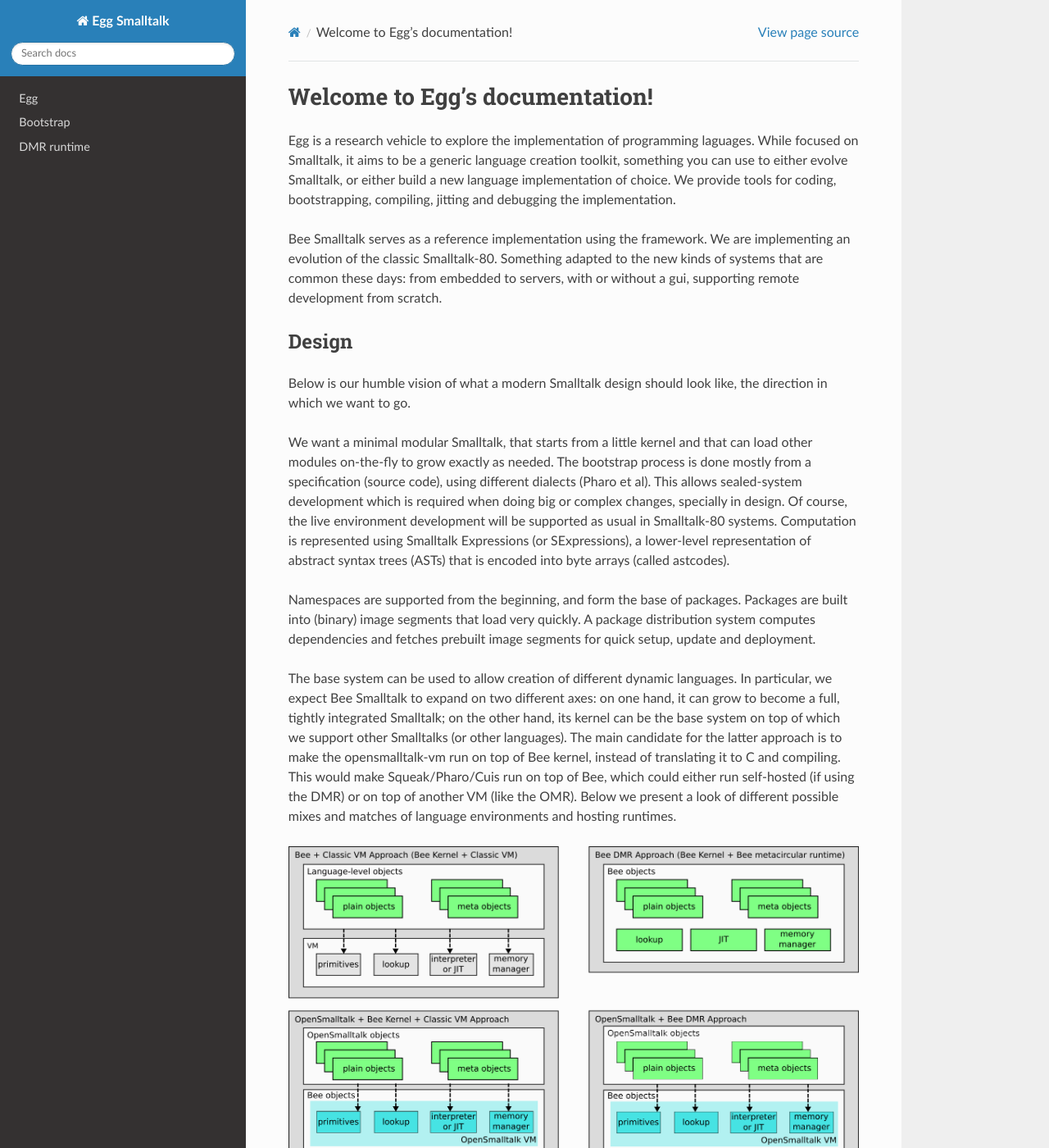
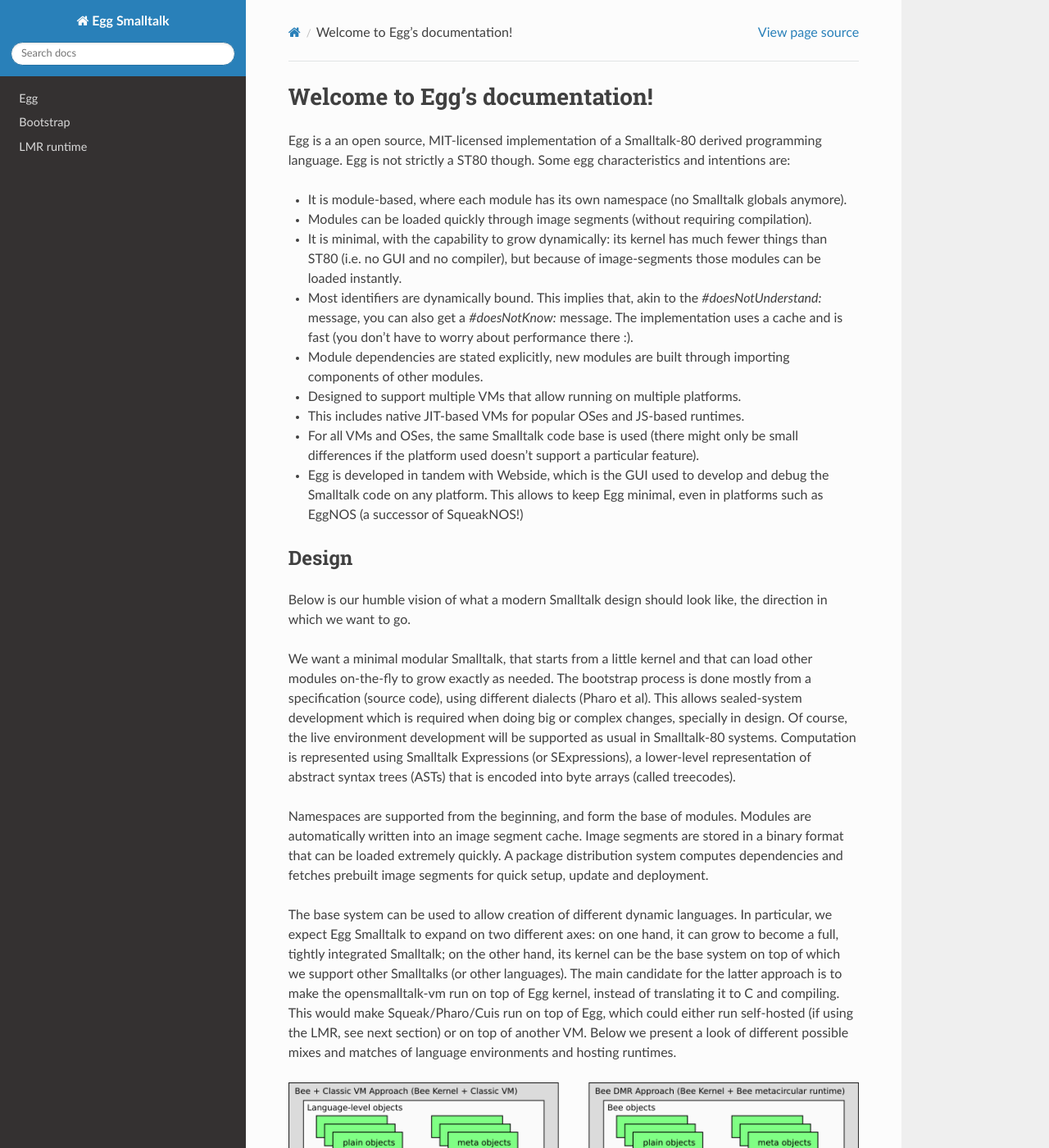
Before and after one commit to powerlang/egg, a Sphinx documentation site: the page built from docs/index.rst, in a window 1280 px wide and 1400 px high. Shown: the whole window at 82% size. Built offline with Sphinx 7.4.7 and the Read the Docs theme 2.0.0, drawn with Linux system fonts in a browser that asks for light colours; some of the changed text lies outside the part shown.

Commit message:
docs: update docs to refer to egg

```diff
--- a/docs/index.rst
+++ b/docs/index.rst
@@ -2,18 +2,20 @@
 Welcome to Egg's documentation!
 =====================================
 
-Egg is a research vehicle to explore the implementation of programming
-laguages. While focused on Smalltalk, it aims to be a generic language creation
-toolkit, something you can use to either evolve Smalltalk, or either build
-a new language implementation of choice.
-We provide tools for coding, bootstrapping, compiling, jitting and debugging the
-implementation.
+Egg is a an open source, MIT-licensed implementation of a Smalltalk-80 derived
+programming language. Egg is not strictly a ST80 though. Some egg characteristics
+and intentions are:
 
-Bee Smalltalk serves as a reference implementation using the framework.
-We are implementing an evolution of the classic Smalltalk-80. Something
-adapted to the new kinds of systems that are common these days: from
-embedded to servers, with or without a gui, supporting remote development
-from scratch.
+- It is module-based, where each module has its own namespace (no Smalltalk globals anymore).
+- Modules can be loaded quickly through image segments (without requiring compilation).
+- It is minimal, with the capability to grow dynamically: its kernel has much fewer things than ST80 (i.e. no GUI and no compiler), but because of image-segments those modules can be loaded instantly.
+- Most identifiers are dynamically bound. This implies that, akin to the `#doesNotUnderstand:` message, you can also get a `#doesNotKnow:` message. The implementation uses a cache and is fast (you don't have to worry about performance there :).
+- Module dependencies are stated explicitly, new modules are built through importing components of other modules.
+- Designed to support multiple VMs that allow running on multiple platforms.
+- This includes native JIT-based VMs for popular OSes and JS-based runtimes.
+- For all VMs and OSes, the same Smalltalk code base is used (there might only be small differences if the platform used doesn't support a particular feature).
+- Egg is developed in tandem with Webside, which is the GUI used to develop and debug the Smalltalk code on any platform. This allows to keep Egg minimal, even in platforms such as EggNOS (a successor of SqueakNOS!)
+
 
 
 Design
@@ -31,23 +33,24 @@
 systems.
 Computation is represented using Smalltalk Expressions (or SExpressions),
 a lower-level representation of abstract syntax trees (ASTs) that is
-encoded into byte arrays (called astcodes).
+encoded into byte arrays (called treecodes).
 
-Namespaces are supported from the beginning, and form the base of packages.
-Packages are built into (binary) image segments that load very quickly.
+Namespaces are supported from the beginning, and form the base of modules.
+Modules are automatically written into an image segment cache. Image segments
+are stored in a binary format that can be loaded extremely quickly.
 A package distribution system computes dependencies and fetches
 prebuilt image segments for quick setup, update and deployment.
 
 The base system can be used to allow creation of
 different dynamic languages.  In particular,
-we expect Bee Smalltalk to expand on two different axes: on one hand, it can
+we expect Egg Smalltalk to expand on two different axes: on one hand, it can
 grow to become a full, tightly integrated Smalltalk; on the other hand,
 its kernel can be the base system on top of which we support other
 Smalltalks (or other languages). The main candidate for the latter
-approach is to make the opensmalltalk-vm run on top of Bee kernel, instead
+approach is to make the opensmalltalk-vm run on top of Egg kernel, instead
 of translating it to C and compiling. This would make Squeak/Pharo/Cuis
-run on top of Bee, which could either run self-hosted (if using the DMR)
-or on top of another VM (like the OMR). Below we present a look of different
+run on top of Egg, which could either run self-hosted (if using the LMR, see next section)
+or on top of another VM. Below we present a look of different
 possible mixes and matches of language environments and hosting runtimes.
 
 .. image:: figures/runtime-types.png
@@ -62,21 +65,20 @@
 64 and 32 bit architectures are the starting point, but if possible we may try
 even smaller.
 
-At least two runtimes are being developed in parallel. The pure DMR (dynamic
-metacircular runtime), and the `Eclipse OMR <https://www.eclipse.org/omr/>`_.
-The DMR is an AOT-based approach, that uses Smalltalk to pre-nativize a Smalltalk
+Different runtimes are being developed in parallel. The pure LMR (live
+metacircular runtime), a VM written in JS (to run Egg in the browser) and
+a native VM written in C++.
+The LMR is an AOT-based approach, that uses Smalltalk to pre-nativize a Smalltalk
 JIT compiler, and then uses that compiler to nativize on the fly other
-Smalltalk code. The OMR is a state-of-the-art C++ runtime engine, that includes
-plugabble interpreters, JIT-compilers and garbage collectors, which can be
-used to support languages like Smalltalk.
+Smalltalk code.
 
 Smalltalk source code is stored on git, using a tonel-like format. We store
 just code and definitions in the repo, no artifacts.
 Build artifacts go through Continuous Integration from the very beginning.
-Each OS platform is put in a separate namespace and built into separate
-image segments, which are autoloaded according at startup according to the
+Each OS platform is implemented as a separate module and built into separate
+image segments, which are autoloaded at startup according to the
 running platform.
-The system can be debugged remotely through a vdb/gdb connection, which
+The system can be debugged remotely through a Webside, which
 allows both local and remote debugging.
 
 Setup
@@ -113,7 +115,7 @@
 
    egg/index
    bootstrap/index
-   dmr/dmr
+   lmr/lmr
 ..   :caption: Contents:
 
 * :ref:`genindex`
--- a/docs/dmr/abi.rst
+++ b/docs/lmr/abi.rst
@@ -1,9 +1,9 @@
-ABI of the DMR runtime
+ABI of the LMR runtime
 ======================
 
 
 
-The native code of the DMR follows a series of rules that form an invariant
+The native code of the LMR follows a series of rules that form an invariant
 which must be maintained while executing managed code. An optimizing
 compiler might alter those rules during moments considered atomic, but
 in general the rules apply all the time.
@@ -14,7 +14,7 @@
 Execution context
 *****************
 
-The DMR is designed as a register machine with a stack. There is a set
+The LMR is designed as a register machine with a stack. There is a set
 of abstract registers, which are mapped to concrete ones depending on
 the target processor ISA:
 
--- a/docs/dmr/dmr.rst
+++ b/docs/lmr/lmr.rst
@@ -1,7 +1,7 @@
-DMR runtime
+LMR runtime
 ===========
 
-The Dynamic Metacircular Runtime flavor of powerlang is an implementation of a runtime
+The Live Metacircular Runtime flavor of Egg is an implementation of a runtime
 that is completely self hosted. There is no other "VM", the generated image contains
 everything needed to execute its code.
 
```
Also changed, not shown: docs/bootstrap/index.rst (+29 -28 lines), docs/egg/index.rst (+9 -8 lines).
